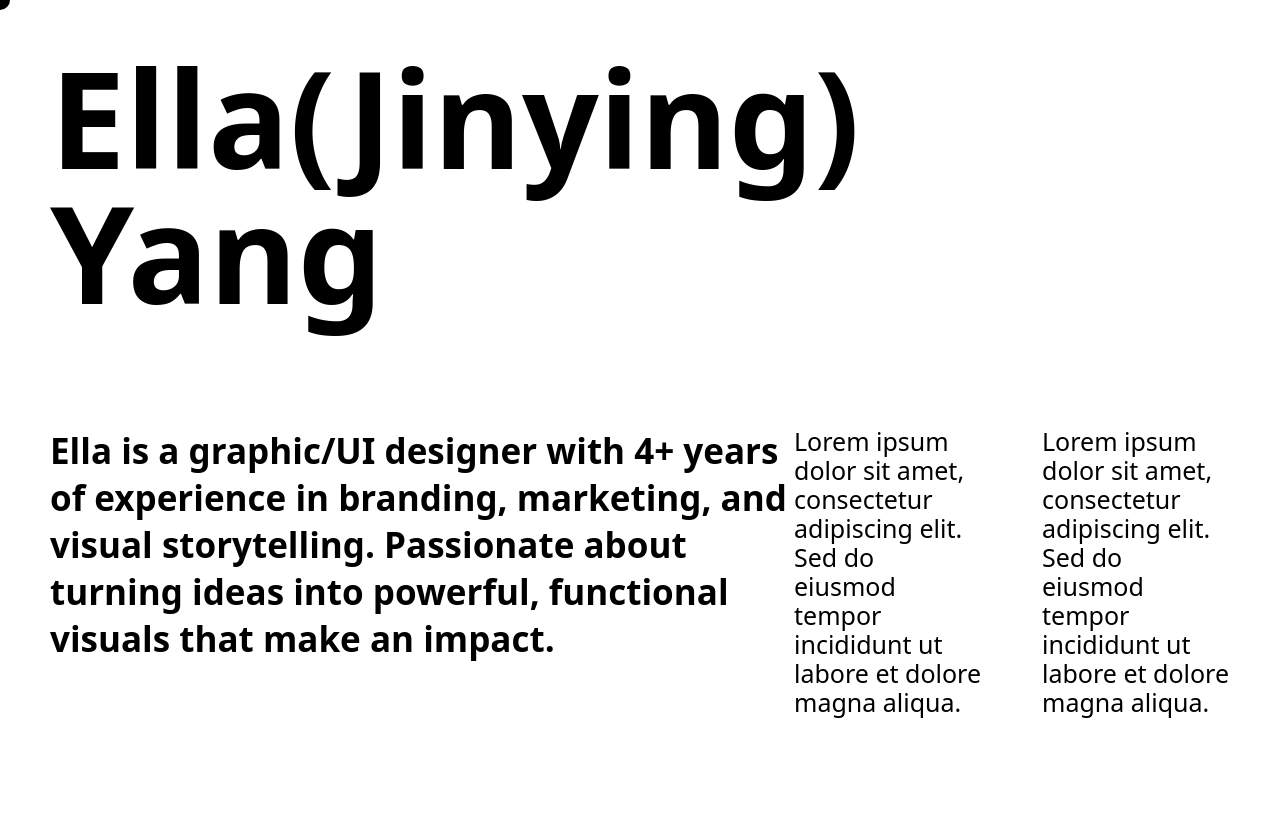
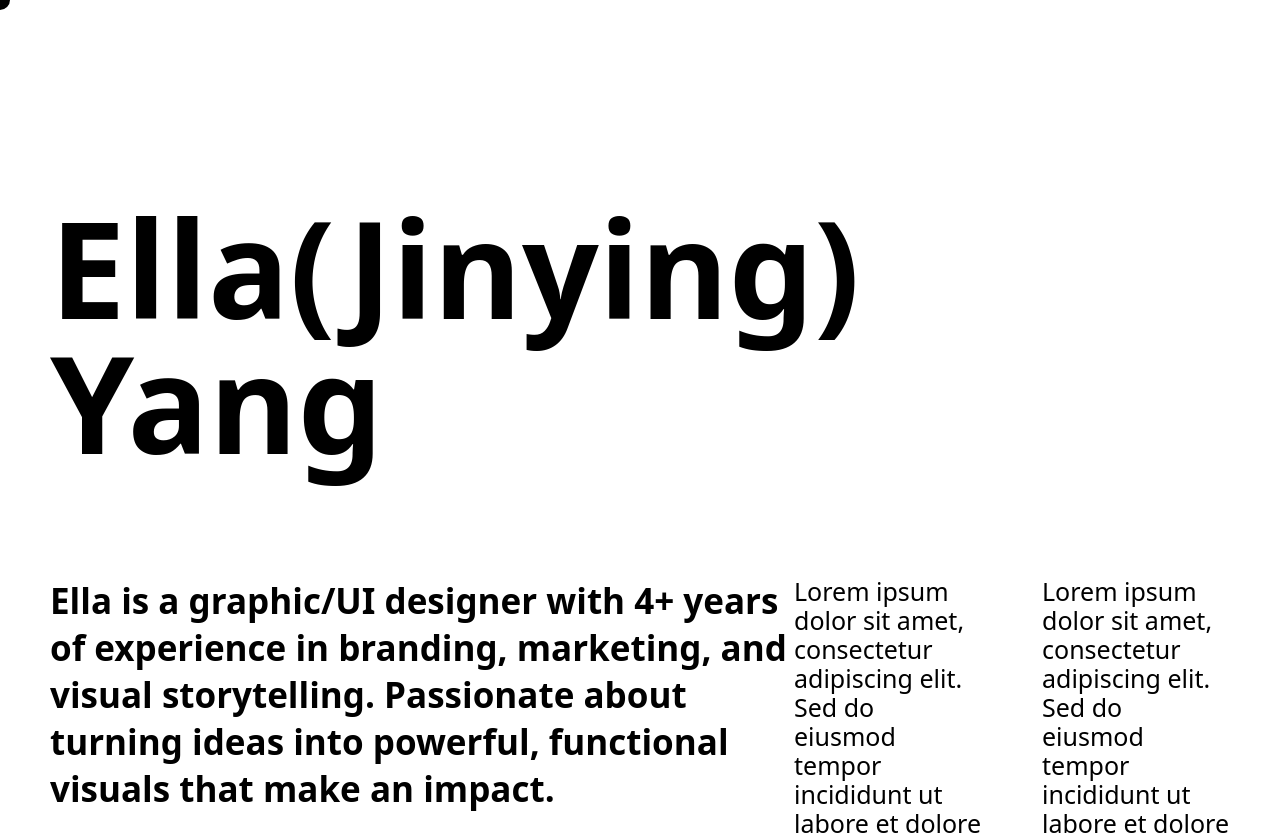
Before and after one commit to msabeeh01/EllaYang_Portfolio, a Next.js app in the folder ella_frontend/: page / in a window 1280 px wide. Shown: the top 835 px of the page. Built offline with nearby package versions, Linux system fonts and the light colour scheme.

Commit message:
style: moved hero down a bit

```diff
--- a/ella_frontend/src/components/home/hero.tsx
+++ b/ella_frontend/src/components/home/hero.tsx
@@ -4,7 +4,7 @@ import { Text } from "../ui/typography";
 import * as motion from "motion/react-client";
 export const Hero = () => {
   return (
-    <div className="flex flex-col gap-[82px] h-fit p-8">
+    <div className="flex flex-col gap-[82px] h-fit px-8 pt-8 mt-24">
       <div className=" -space-y-4">
         <div className="overflow-hidden pb-4">
           <motion.div
```
